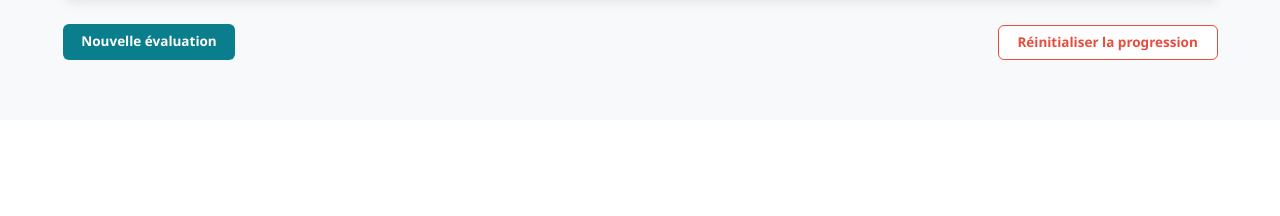
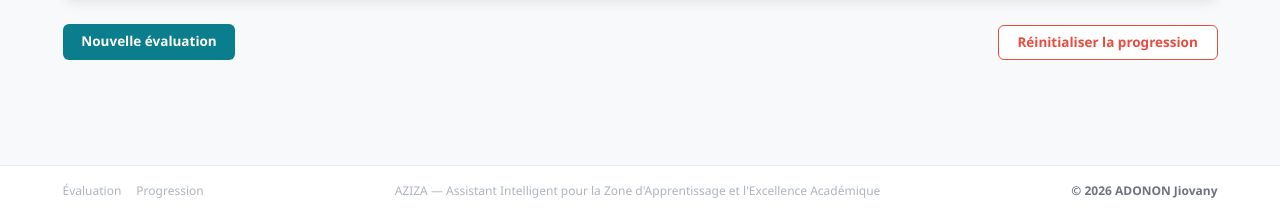
Before and after one commit to Shado-Jony/AZIZA_contraction_de_texte, a Flask app: page /progression in a window 1280 px wide. Shown: the part 823-1039 px from the top of the page. Before the commit the page ends 883 px from the top, so only its background shows below. Run offline with Flask 3, Linux system fonts and the light colour scheme.

Commit message:
feat: ajout footer navigation (liens + copyright) sur toutes les pages

```diff
--- a/demo/static/style.css
+++ b/demo/static/style.css
@@ -734,6 +734,13 @@ select.input { cursor: pointer; appearance: auto; }
   font-weight: 600;
   color: var(--gray-600);
 }
+.footer-links { display: flex; gap: 1rem; }
+.footer-link {
+  color: var(--gray-500);
+  font-weight: 500;
+  transition: color .15s;
+}
+.footer-link:hover { color: var(--primary); text-decoration: none; }
 
 /* ── Header description ──────────────────────────────────────────────────── */
 .header-desc {
--- a/demo/templates/progression.html
+++ b/demo/templates/progression.html
@@ -363,5 +363,16 @@
     }
   </script>
   {% endif %}
+
+  <footer class="footer">
+    <div class="footer-inner">
+      <div class="footer-links">
+        <a href="/soumission" class="footer-link">Évaluation</a>
+        <a href="/progression" class="footer-link">Progression</a>
+      </div>
+      <span>AZIZA — Assistant Intelligent pour la Zone d'Apprentissage et l'Excellence Académique</span>
+      <span class="footer-author">&copy; 2026 ADONON Jiovany</span>
+    </div>
+  </footer>
 </body>
 </html>
--- a/demo/templates/resultats.html
+++ b/demo/templates/resultats.html
@@ -289,8 +289,12 @@
 
   <footer class="footer">
     <div class="footer-inner">
+      <div class="footer-links">
+        <a href="/soumission" class="footer-link">Évaluation</a>
+        <a href="/progression" class="footer-link">Progression</a>
+      </div>
       <span>AZIZA — Assistant Intelligent pour la Zone d'Apprentissage et l'Excellence Académique</span>
-      <span class="footer-author">ADONON Jiovany</span>
+      <span class="footer-author">&copy; 2026 ADONON Jiovany</span>
     </div>
   </footer>
   <script>
--- a/demo/templates/soumission.html
+++ b/demo/templates/soumission.html
@@ -176,8 +176,12 @@
 
   <footer class="footer">
     <div class="footer-inner">
+      <div class="footer-links">
+        <a href="/soumission" class="footer-link">Évaluation</a>
+        <a href="/progression" class="footer-link">Progression</a>
+      </div>
       <span>AZIZA — Assistant Intelligent pour la Zone d'Apprentissage et l'Excellence Académique</span>
-      <span class="footer-author">ADONON Jiovany</span>
+      <span class="footer-author">&copy; 2026 ADONON Jiovany</span>
     </div>
   </footer>
 
```
